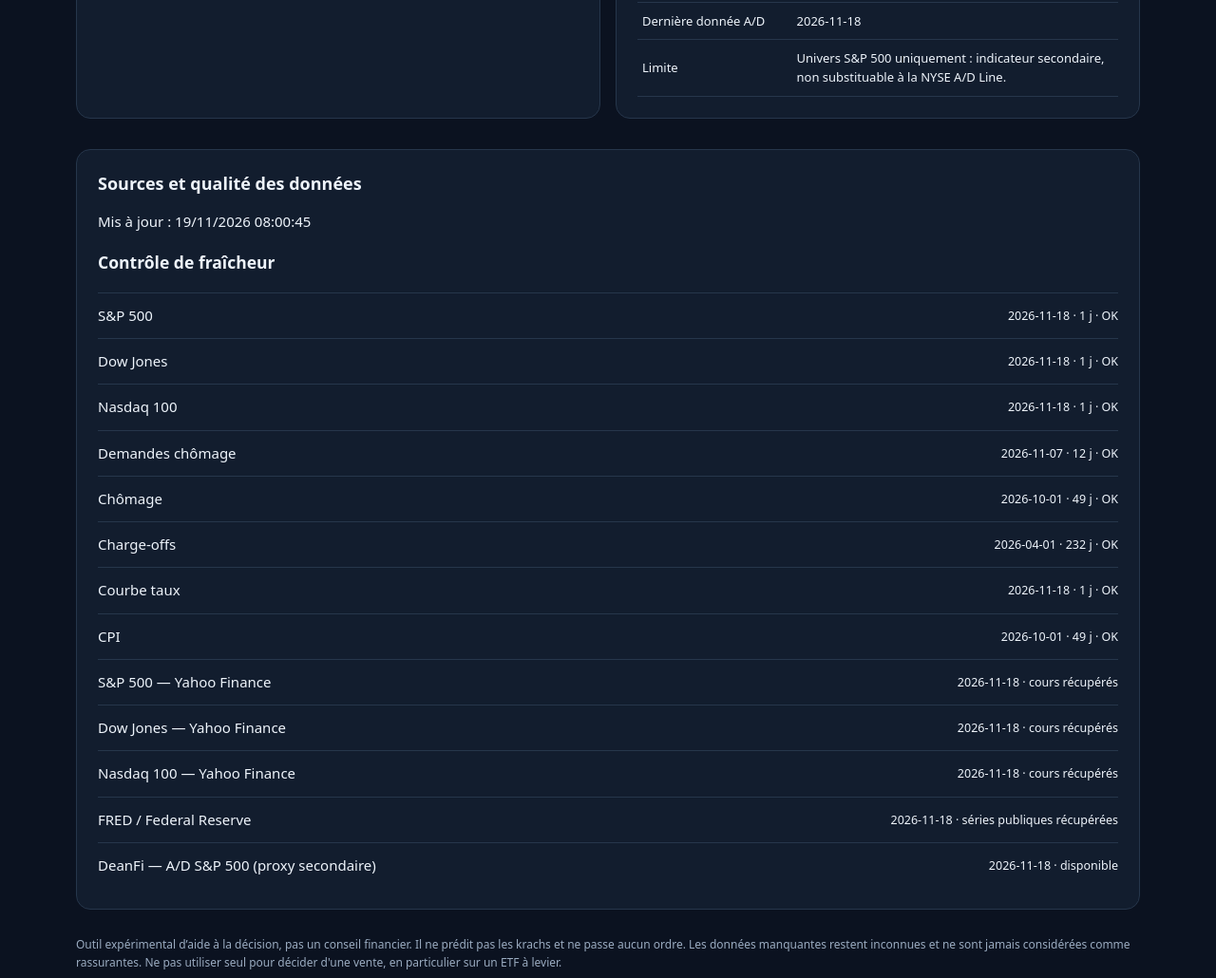
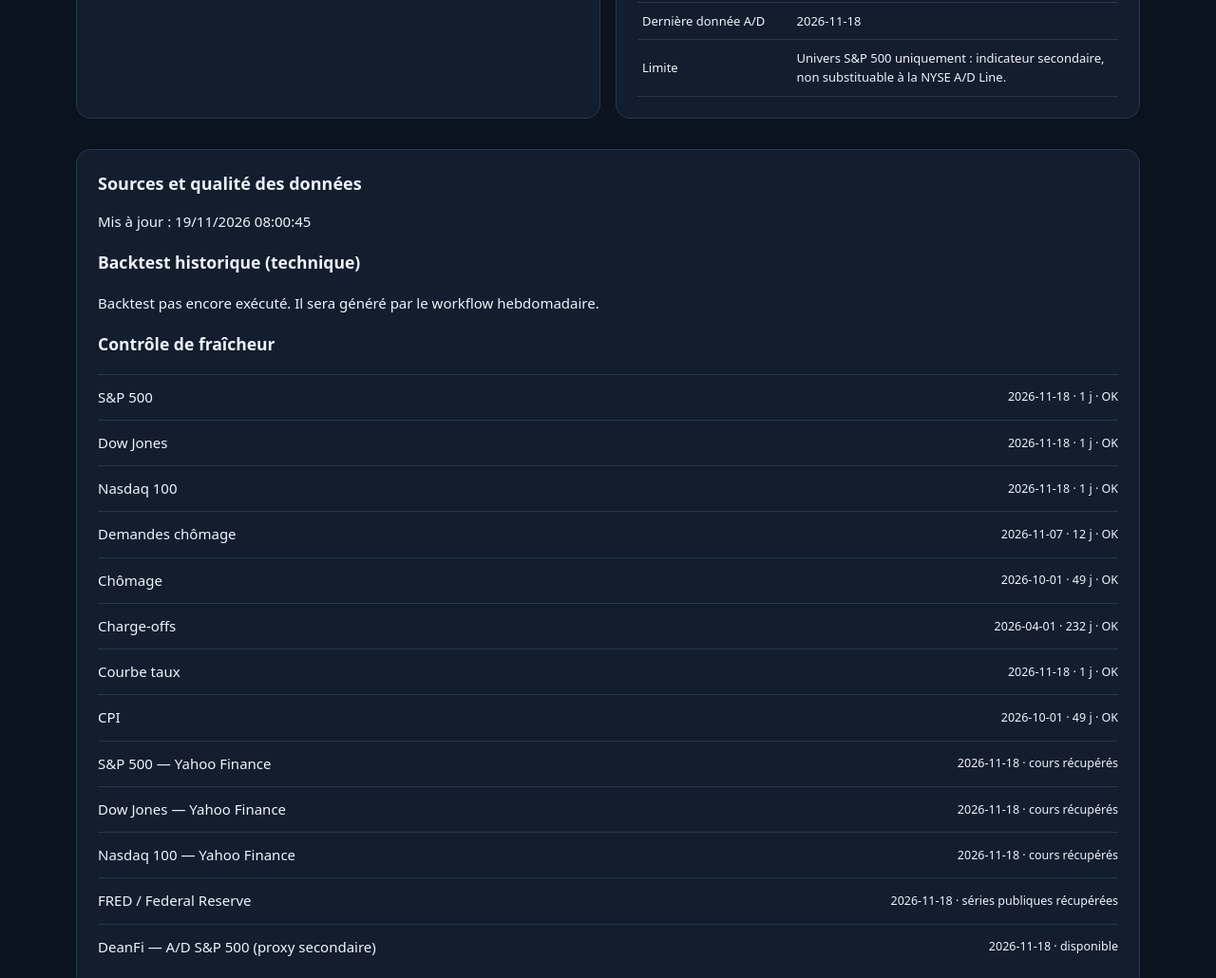
Before and after one commit to asbai92/market-guard, a plain HTML site: page index.html in a window 1280 px wide. Shown: the part 1699-2729 px from the top of the page at 95% size. Drawn offline with Linux system fonts and the light colour scheme; no server answers.

Commit message:
Ajouter section backtest dans Market Guard

```diff
--- a/index.html
+++ b/index.html
@@ -5,5 +5,5 @@
 <section id="verdict" class="verdict"><div><small>VERDICT DU MODÈLE</small><h2 id="status">En attente</h2><p id="explanation">La première collecte GitHub Actions doit être exécutée.</p></div><div class="score"><strong id="score">—</strong><span>points de risque</span><small id="coverage">—</small></div></section>
 <section class="cards" id="indices"></section><section class="panel"><h2>Critères surveillés</h2><div id="criteria">En attente de collecte…</div></section>
 <div class="columns"><section class="panel"><h2>Tendance hebdomadaire</h2><div id="trends"></div></section><section class="panel"><h2>Macroéconomie américaine</h2><div id="macro"></div></section></div>
-<section class="panel"><h2>Sources et qualité des données</h2><p id="updated">Dernière collecte inconnue</p><h3>Contrôle de fraîcheur</h3><div id="freshness"></div><div id="sources"></div><div id="errors"></div></section>
+<section class="panel"><h2>Sources et qualité des données</h2><p id="updated">Dernière collecte inconnue</p><h3>Backtest historique (technique)</h3><div id="backtest">Chargement du backtest…</div><h3>Contrôle de fraîcheur</h3><div id="freshness"></div><div id="sources"></div><div id="errors"></div></section>
 <p class="disclaimer">Outil expérimental d’aide à la décision, pas un conseil financier. Il ne prédit pas les krachs et ne passe aucun ordre. Les données manquantes restent inconnues et ne sont jamais considérées comme rassurantes. Ne pas utiliser seul pour décider d'une vente, en particulier sur un ETF à levier.</p></main><script src="app.js"></script></body></html>
```
